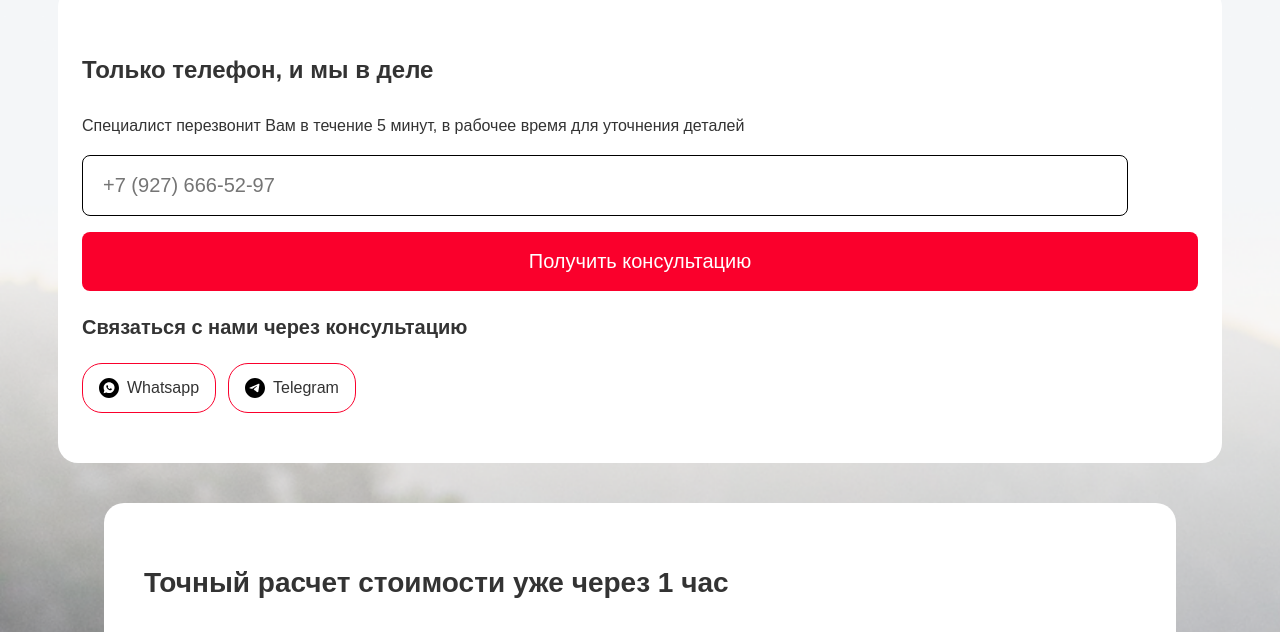
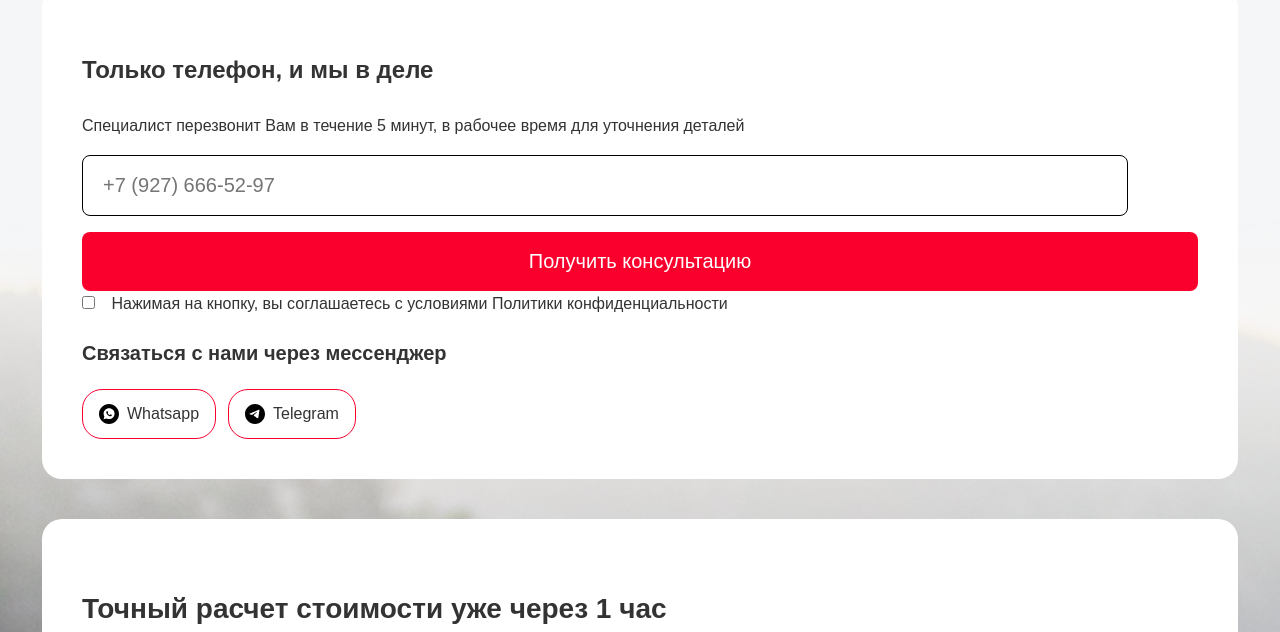
Before and after one commit to Ylia-web/camark, a plain HTML site: page index.html in a window 1280 px wide. Shown: the part 163-795 px from the top of the page. Drawn offline with Linux system fonts and the light colour scheme.

Commit message:
Добавила изменения в блок main

```diff
--- a/index.html
+++ b/index.html
@@ -62,14 +62,20 @@
                         <input placeholder="+7 (927) 666-52-97" type="text">
                         <button>Получить консультацию</button>
 
-                        <p class="contact__form__info">Связаться с нами через консультацию</p>
+                        <label>
+                            <input type="checkbox" name="check" id="check-box" />
+                            <span class="checkbox__title">Нажимая на кнопку, вы соглашаетесь с условиями Политики
+                                конфиденциальности</span>
+                        </label>
+
+                        <p class="contact__form__info">Связаться с нами через мессенджер</p>
 
                         <div class="contact__form__social">
-                            <a href="#">
+                            <a href="https://wa.me/79144152922" target="_blank">
                                 <img src="./img/icon/wa.svg" alt="Whatsapp">
                                 <p>Whatsapp</p>
                             </a>
-                            <a href="#">
+                            <a href="https://t.me//79144152922" target="_blank">
                                 <img src="./img/icon/telegram.svg" alt="Telegram">
                                 <p>Telegram</p>
                             </a>
--- a/scss/blocks/_contact.scss
+++ b/scss/blocks/_contact.scss
@@ -50,6 +50,24 @@
             color: #fff;
             font-size: 20px;
         }
+
+        &__label {
+            display: flex;
+            align-items: center;
+        }
+
+        input[type="checkbox"] {
+            margin: 0 10px 0 0;
+            width: auto;
+            height: auto;
+        }
+
+        .checkbox__title {
+            padding: 2px;
+            white-space: normal;
+            max-width: 300px;
+        }
+
 
         &__info {
             font-size: 20px;
@@ -108,12 +126,12 @@
 
             &__form {
                 width: 90%;
-                padding: 40px 24px 50px;
+                padding: 40px 40px 40px;
             }
 
             &__info {
-                width: 80%;
-                padding: 30px 40px 40px;
+                width: 90%;
+                padding: 40px 40px 40px;
 
                 &__title {
                     font-size: 28px;
```
Also changed, not shown: css/style.css, 1 other file.
